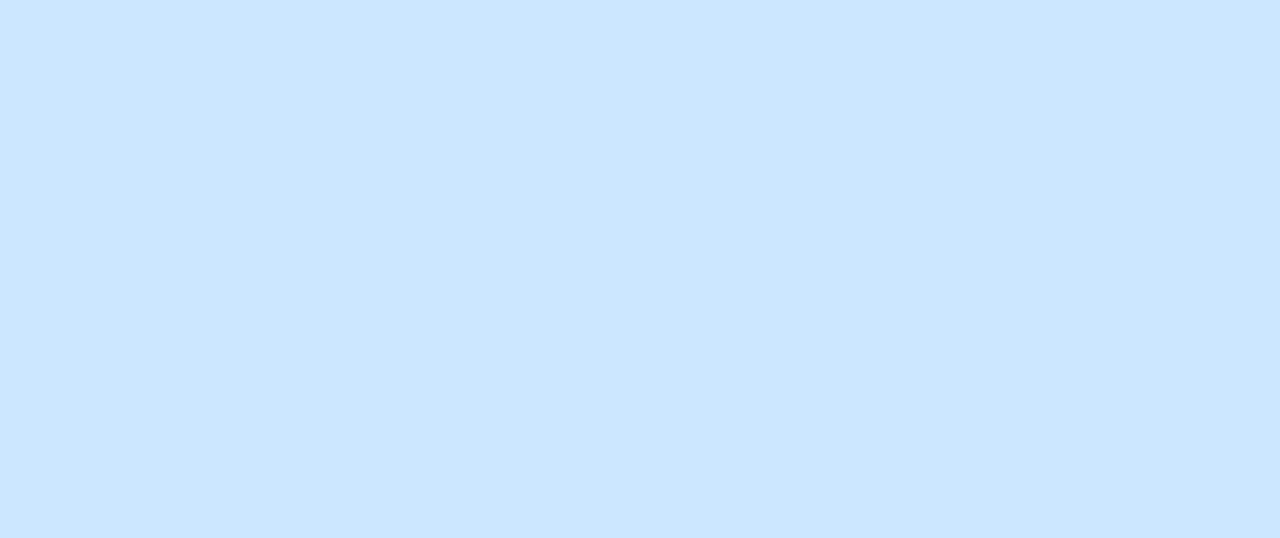
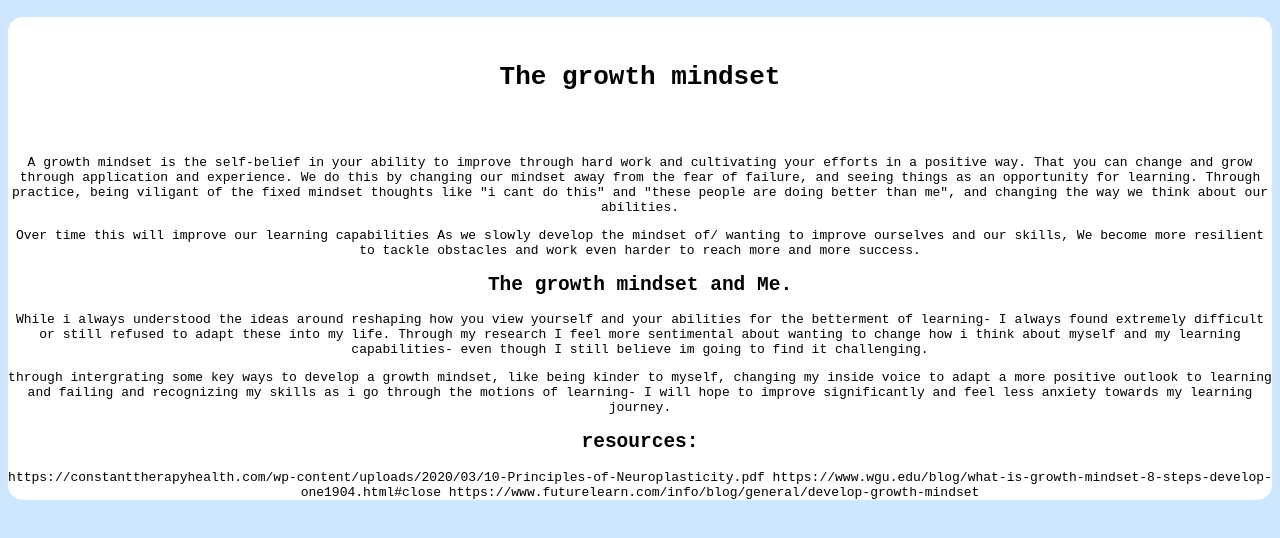
Before and after one commit to tayla-nobbs/tayla-nobbs-github-io, a plain HTML site: page blog/blog /neuroplasticity.html in a window 1280 px wide. Drawn offline with Linux system fonts and the light colour scheme.

Commit message:
Additional tweaks - background for text

```diff
--- a/blog/blog /neuroplasticity.html
+++ b/blog/blog /neuroplasticity.html
@@ -6,6 +6,43 @@
     <meta name="viewport" content="width=device-width, initial-scale=1" />
   </head>
   <body>
+    <div class="textBackground">
+      <h1>The growth mindset </h1>
+
+
+     <p> A growth mindset is the self-belief in your ability to improve through hard work and cultivating
+      your efforts in a positive way. That you can change and grow through application and experience.
+      We do this by changing our mindset away from the fear of failure, and seeing things as an
+      opportunity for learning. Through practice, being viligant of the fixed mindset thoughts like
+      "i cant do this" and "these people are doing better than me", and changing the way we think
+      about our abilities. </p>
+
+     <p> Over time this will improve our learning capabilities As we slowly develop the mindset of/
+      wanting to improve ourselves and our skills, We become more resilient to tackle obstacles and work
+      even harder to reach more and more success.</p>
+
+
+     <h2> The growth mindset and Me. </h2>
+
+     <p> While i always understood the ideas around reshaping how you view yourself and your abilities
+      for the betterment of learning- I always found extremely difficult or still refused to adapt
+      these into my life. Through my research I feel more sentimental about wanting to change how
+      i think about myself and my learning capabilities- even though I still believe im going to
+      find it challenging. </p>
+
+     <p> through intergrating some key ways to develop a growth mindset, like being kinder to myself,
+      changing my inside voice to adapt a more positive outlook to learning and failing and
+      recognizing my skills as i go through the motions of learning- I will hope to improve significantly
+      and feel less anxiety towards my learning journey. </p>
+
+
+
+
+     <h2> resources: </h2>
+
+      https://constanttherapyhealth.com/wp-content/uploads/2020/03/10-Principles-of-Neuroplasticity.pdf
+      https://www.wgu.edu/blog/what-is-growth-mindset-8-steps-develop-one1904.html#close
+      https://www.futurelearn.com/info/blog/general/develop-growth-mindset
 
 
 
@@ -18,4 +55,5 @@
 
 
 
+    </div>
   </body>
--- a/blog/blog /styles/style.css
+++ b/blog/blog /styles/style.css
@@ -58,6 +58,14 @@ body {
   text-decoration: none;
 }
 
+.textBackground {
+  background-color: white;
+  border: none;
+  margin: 40px
+  padding: 20px;
+  border-radius: 15px;
+}
+
 @media only screen and (max-width: 768px) {
  .card {
   /* width: 40%; */
```
Also changed, not shown: blog/blog /blog.html (+10 -0 lines), blog/blog /class vs id.html (+3 -1 lines), blog/blog /emotional-intellegnce.html (+2 -0 lines), blog/blog /indentity-values.html (+3 -1 lines), blog/blog /javascript-dom.html (+2 -1 lines), blog/blog /learning-plan.html (+8 -8 lines), blog/blog /te-houtaewa-template.html (+5 -4 lines).
